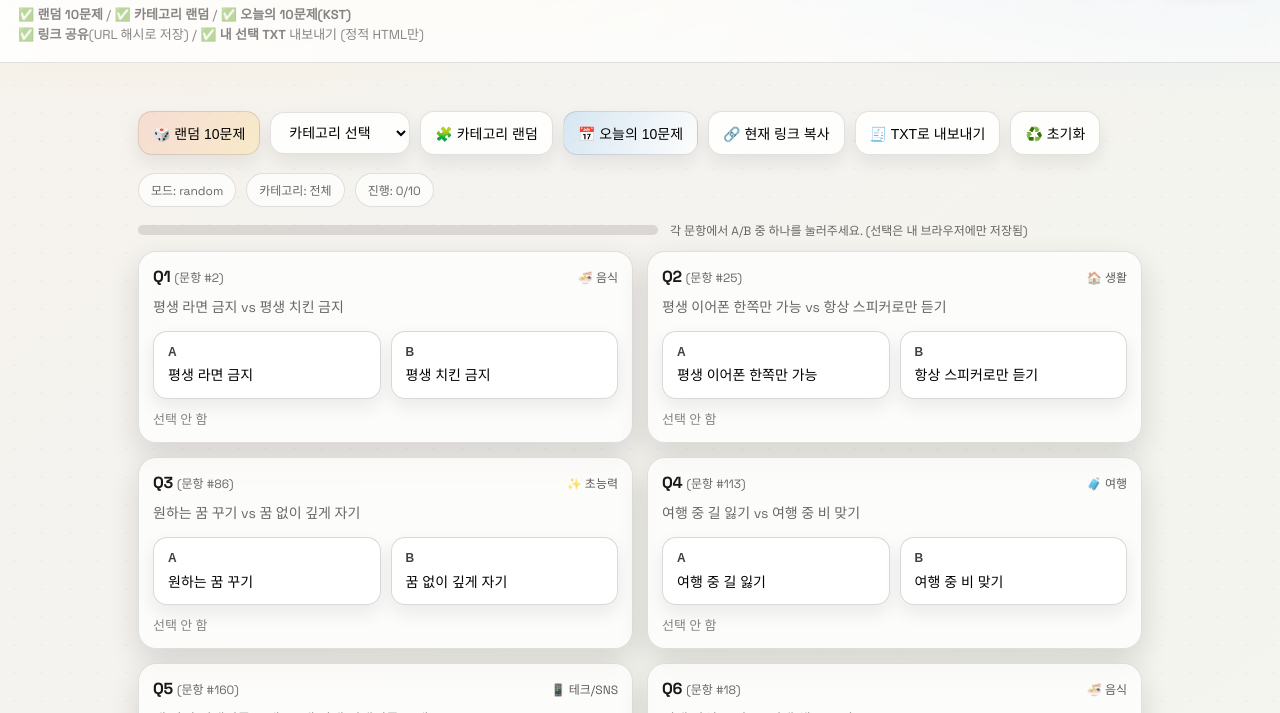
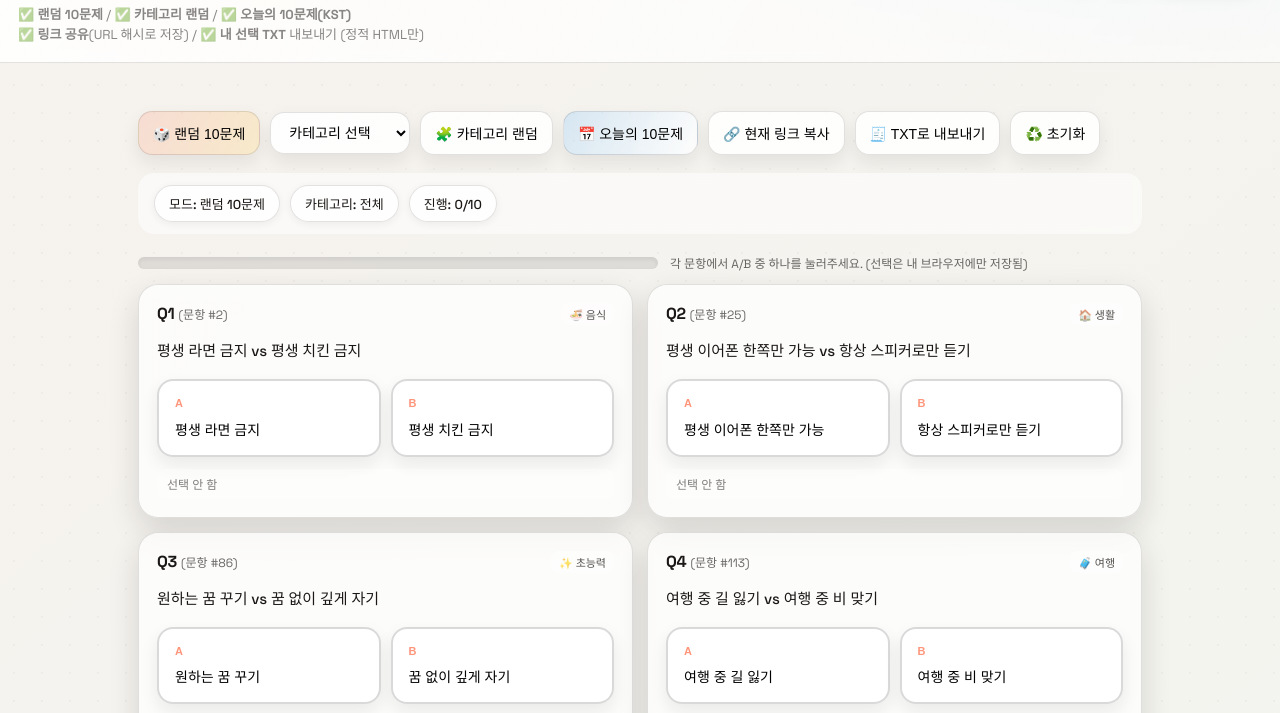
Before and after one commit to ashlight2510/balance, a plain HTML site: page index.html in a window 1280 px wide. Both pictures are taken after a click on the button "🎲 랜덤 10문제". Shown: the part 69-782 px from the top of the page. Drawn offline with Linux system fonts and the light colour scheme.

Commit message:
Fix variable substitution in meta pills and improve UI/UX design

```diff
--- a/index.html
+++ b/index.html
@@ -84,63 +84,153 @@
     #btnRandom { background: linear-gradient(120deg, rgba(255, 122, 89, 0.18), rgba(255, 204, 77, 0.22)); }
     #btnToday { background: linear-gradient(120deg, rgba(89, 179, 255, 0.2), rgba(255, 255, 255, 0.8)); }
     #btnShareResult { background: linear-gradient(120deg, rgba(255, 204, 77, 0.35), rgba(255, 255, 255, 0.9)); }
-    .pill { padding: 7px 12px; border: 1px solid var(--line); border-radius: 999px; font-size: 12px; color: var(--muted); background: rgba(255, 255, 255, 0.7); }
+    .pill {
+      padding: 8px 14px;
+      border: 1px solid var(--line);
+      border-radius: 999px;
+      font-size: 13px;
+      font-weight: 500;
+      color: var(--ink);
+      background: rgba(255, 255, 255, 0.85);
+      box-shadow: 0 2px 8px rgba(26, 23, 21, 0.06);
+      transition: all 0.2s ease;
+    }
+    .pill:hover {
+      background: rgba(255, 255, 255, 0.95);
+      box-shadow: 0 4px 12px rgba(26, 23, 21, 0.1);
+    }
     .row { display: flex; flex-wrap: wrap; gap: 12px; align-items: center; }
-    .meta { display: flex; flex-wrap: wrap; gap: 10px; align-items: center; margin: 6px 0 14px; }
+    .meta {
+      display: flex;
+      flex-wrap: wrap;
+      gap: 10px;
+      align-items: center;
+      margin: 16px 0 20px;
+      padding: 12px 16px;
+      background: rgba(255, 255, 255, 0.5);
+      border-radius: 16px;
+      backdrop-filter: blur(4px);
+    }
     .grid { display: grid; grid-template-columns: 1fr; gap: 14px; }
     @media (min-width: 860px) { .grid { grid-template-columns: 1fr 1fr; } }
 
     .card {
       border: 1px solid var(--line);
-      border-radius: 18px;
-      padding: 14px;
+      border-radius: 20px;
+      padding: 18px;
       background: var(--card);
       box-shadow: var(--shadow);
       backdrop-filter: blur(6px);
       animation: fadeUp 0.6s ease both;
+      transition: transform 0.2s ease, box-shadow 0.2s ease;
     }
-    .qtop { display: flex; justify-content: space-between; align-items: baseline; gap: 10px; margin-bottom: 10px; }
-    .qnum { font-weight: 700; letter-spacing: -0.02em; }
-    .qcat { opacity: 0.7; font-size: 12px; }
-    .qtitle { margin: 0 0 12px; font-size: 14px; line-height: 1.55; color: var(--muted); }
+    .card:hover {
+      transform: translateY(-2px);
+      box-shadow: 0 16px 36px rgba(30, 24, 20, 0.18);
+    }
+    .qtop { display: flex; justify-content: space-between; align-items: baseline; gap: 10px; margin-bottom: 14px; }
+    .qnum { font-weight: 700; letter-spacing: -0.02em; font-size: 16px; color: var(--ink); }
+    .qcat { opacity: 0.75; font-size: 11px; font-weight: 500; padding: 3px 8px; background: rgba(255, 255, 255, 0.6); border-radius: 8px; }
+    .qtitle { margin: 0 0 16px; font-size: 15px; line-height: 1.6; color: var(--ink); font-weight: 500; }
 
     .choices { display: grid; grid-template-columns: 1fr; gap: 10px; }
     @media (min-width: 520px) { .choices { grid-template-columns: 1fr 1fr; } }
 
     .choiceBtn {
       text-align: left;
-      padding: 12px 14px;
-      border-radius: 14px;
-      border: 1px solid rgba(26, 23, 21, 0.16);
-      background: rgba(255, 255, 255, 0.85);
-      min-height: 60px;
+      padding: 14px 16px;
+      border-radius: 16px;
+      border: 2px solid rgba(26, 23, 21, 0.16);
+      background: rgba(255, 255, 255, 0.9);
+      min-height: 64px;
       white-space: normal;
-      line-height: 1.4;
-      transition: transform 0.2s ease, box-shadow 0.2s ease;
+      line-height: 1.5;
+      font-size: 14px;
+      transition: all 0.2s ease;
+      cursor: pointer;
     }
-    .choiceBtn:hover { transform: translateY(-1px); box-shadow: 0 10px 20px rgba(26, 23, 21, 0.12); }
-    .choiceBtn strong { display: block; font-size: 12px; margin-bottom: 6px; opacity: 0.75; text-transform: uppercase; letter-spacing: 0.08em; }
+    .choiceBtn:hover {
+      transform: translateY(-2px);
+      box-shadow: 0 12px 24px rgba(26, 23, 21, 0.14);
+      border-color: rgba(255, 122, 89, 0.3);
+      background: rgba(255, 255, 255, 1);
+    }
+    .choiceBtn strong {
+      display: block;
+      font-size: 11px;
+      font-weight: 700;
+      margin-bottom: 8px;
+      opacity: 0.8;
+      text-transform: uppercase;
+      letter-spacing: 0.1em;
+      color: var(--accent);
+    }
     .choiceBtn.selected {
       outline: none;
-      border-color: rgba(255, 122, 89, 0.5);
-      box-shadow: var(--ring), 0 10px 24px rgba(255, 122, 89, 0.18);
-      background: linear-gradient(130deg, rgba(255, 122, 89, 0.15), rgba(255, 204, 77, 0.2));
+      border-color: var(--accent);
+      box-shadow: 0 0 0 3px rgba(255, 122, 89, 0.2), 0 12px 28px rgba(255, 122, 89, 0.25);
+      background: linear-gradient(130deg, rgba(255, 122, 89, 0.2), rgba(255, 204, 77, 0.25));
+      transform: translateY(-1px);
     }
     .choiceBtn[disabled] { opacity: 0.7; cursor: not-allowed; }
-    .status { margin-top: 10px; font-size: 13px; opacity: 0.8; display: flex; gap: 10px; flex-wrap: wrap; color: var(--muted); }
-    .bar { height: 10px; border-radius: 999px; background: rgba(26, 23, 21, 0.12); overflow: hidden; width: min(520px, 100%); }
-    .bar > div { height: 100%; width: 0%; background: linear-gradient(90deg, var(--accent-2), var(--accent)); transition: width 0.2s ease; }
-    .summary { margin-top: 18px; }
+    .status {
+      margin-top: 12px;
+      font-size: 12px;
+      opacity: 0.85;
+      display: flex;
+      gap: 10px;
+      flex-wrap: wrap;
+      color: var(--muted);
+      font-weight: 500;
+      padding: 6px 10px;
+      background: rgba(255, 255, 255, 0.4);
+      border-radius: 8px;
+    }
+    .bar {
+      height: 12px;
+      border-radius: 999px;
+      background: rgba(26, 23, 21, 0.1);
+      overflow: hidden;
+      width: min(520px, 100%);
+      box-shadow: inset 0 2px 4px rgba(26, 23, 21, 0.08);
+    }
+    .bar > div {
+      height: 100%;
+      width: 0%;
+      background: linear-gradient(90deg, var(--accent-2), var(--accent));
+      transition: width 0.3s ease;
+      box-shadow: 0 0 8px rgba(255, 122, 89, 0.3);
+    }
+    .summary {
+      margin-top: 24px;
+      padding: 20px;
+      background: rgba(255, 255, 255, 0.6);
+      border-radius: 20px;
+      backdrop-filter: blur(4px);
+    }
+    .summary h2 {
+      margin: 0 0 14px;
+      font-size: 17px;
+      font-weight: 700;
+      color: var(--ink);
+    }
     textarea {
       width: 100%;
-      min-height: 160px;
-      padding: 14px;
-      border-radius: 14px;
-      border: 1px solid var(--line);
-      background: rgba(255, 255, 255, 0.85);
+      min-height: 180px;
+      padding: 16px;
+      border-radius: 16px;
+      border: 2px solid var(--line);
+      background: rgba(255, 255, 255, 0.95);
       font-size: 13px;
-      line-height: 1.5;
-      box-shadow: 0 10px 24px rgba(26, 23, 21, 0.08);
+      line-height: 1.6;
+      font-family: inherit;
+      box-shadow: 0 8px 20px rgba(26, 23, 21, 0.08);
+      transition: border-color 0.2s ease, box-shadow 0.2s ease;
+    }
+    textarea:focus {
+      outline: none;
+      border-color: var(--accent);
+      box-shadow: 0 0 0 3px rgba(255, 122, 89, 0.1), 0 12px 28px rgba(26, 23, 21, 0.12);
     }
     .small { font-size: 12px; color: var(--muted); }
     .warn { color: #c14d36; }
@@ -393,6 +483,10 @@ function applyTranslations() {
   if (desc) desc.setAttribute("content", t("metaDescription"));
   document.documentElement.lang = currentLang;
   document.querySelectorAll("[data-i18n]").forEach((el) => {
+    // Skip meta pills - they're updated by updateMeta() with variables
+    if (el.id === "pillMode" || el.id === "pillCat" || el.id === "pillProgress") {
+      return;
+    }
     el.textContent = t(el.dataset.i18n);
   });
   document.querySelectorAll("[data-i18n-html]").forEach((el) => {
@@ -415,6 +509,8 @@ function applyTranslations() {
   if (current) {
     renderGame();
     updateMeta(loadAnswers(current.id));
+  } else {
+    updateMeta({});
   }
 }
 
@@ -838,9 +934,30 @@ function computeProgress(answers) {
   return { answered, total: 10 };
 }
 
+function getModeLabel(mode) {
+  if (!mode || mode === "-") return currentLang === "en" ? "-" : "-";
+  const modeMap = {
+    ko: {
+      random: "랜덤 10문제",
+      category: "카테고리 랜덤",
+      today: "오늘의 10문제",
+      link: "공유 링크"
+    },
+    en: {
+      random: "Random 10",
+      category: "Category Random",
+      today: "Today's 10",
+      link: "Shared Link"
+    }
+  };
+  return modeMap[currentLang]?.[mode] || mode;
+}
+
 function updateMeta(answers) {
   const p = computeProgress(answers);
-  pillMode.textContent = t("pillMode", { mode: current ? current.mode : "-" });
+  const modeLabel = getModeLabel(current ? current.mode : "-");
+  pillMode.textContent = t("pillMode", { mode: modeLabel });
+
   let catName;
   if (current?.categoryKey) {
     const cat = CATEGORIES.find(c => c.key === current.categoryKey);
@@ -850,7 +967,8 @@ function updateMeta(answers) {
   }
   pillCat.textContent = t("pillCat", { cat: catName });
   pillProgress.textContent = t("pillProgress", { answered: p.answered, total: p.total });
-  progressFill.style.width = `${(p.answered / p.total) * 100}%`;
+  const progressPercent = current && p.total > 0 ? (p.answered / p.total) * 100 : 0;
+  progressFill.style.width = `${progressPercent}%`;
 
   if (!current) {
     hintText.textContent = t("hintText");
```
